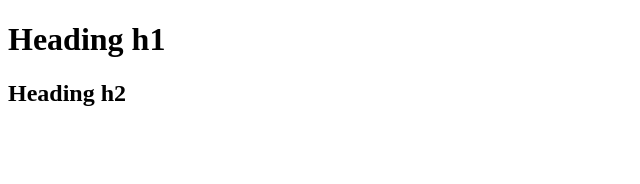
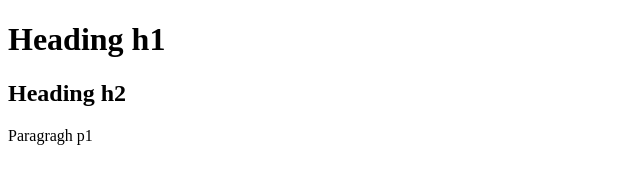
Before and after one commit to waman96/webdev, a plain HTML site: page basics/index.html in a window 1280 px wide. Shown: the whole page, without its empty margins (0-640 px from the left). Drawn offline with Linux system fonts and the light colour scheme.

Commit message:
third commit

```diff
--- a/basics/index.html
+++ b/basics/index.html
@@ -6,6 +6,7 @@
     <title>Document</title>
     <h1>Heading h1</h1>
     <h2>Heading h2</h2>
+    <p>Paragragh p1</p>
 </head>
 <body>
 
```
